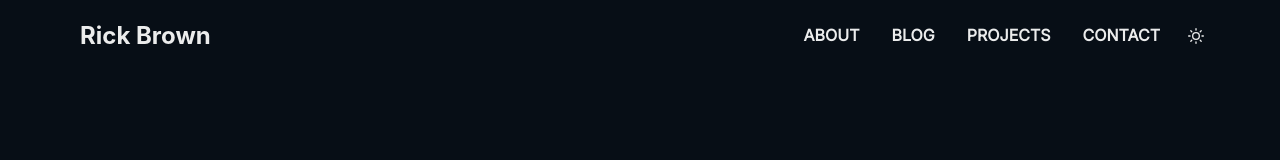
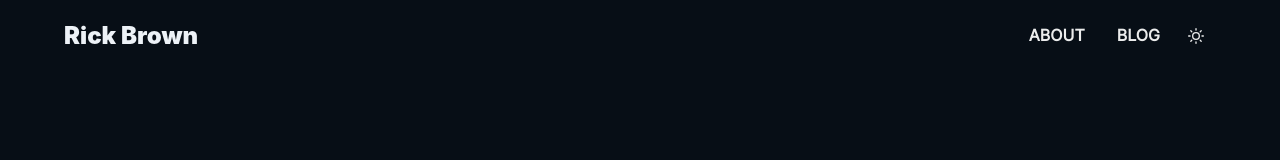
Before and after one commit to RickBr0wn/portfolio-website-2023, a Next.js app: page / in a window 1280 px wide. Shown: the top 160 px of the page. Built offline with nearby package versions, Linux system fonts and the light colour scheme.

Commit message:
adds navbar

```diff
--- a/components/Navbar.tsx
+++ b/components/Navbar.tsx
@@ -14,9 +14,11 @@ const Navbar: FC = (): JSX.Element => {
 		>
 			<Link href={'/'}>
 				<a>
-					<Button variant='ghost'>
-						<Heading fontSize={24}>Rick Brown</Heading>
-					</Button>
+					{/* <Button variant='ghost'> */}
+					<Heading fontSize={24} fontWeight={'black'}>
+						Rick Brown
+					</Heading>
+					{/* </Button> */}
 				</a>
 			</Link>
 			<Spacer />
@@ -32,16 +34,16 @@ const Navbar: FC = (): JSX.Element => {
 						<Button variant='ghost'>BLOG</Button>
 					</a>
 				</Link>
-				<Link href={'/projects'}>
+				{/* <Link href={'/projects'}>
 					<a>
 						<Button variant='ghost'>PROJECTS</Button>
 					</a>
-				</Link>
-				<Link href={'/contact'}>
+				</Link> */}
+				{/* <Link href={'/contact'}>
 					<a>
 						<Button variant='ghost'>CONTACT</Button>
 					</a>
-				</Link>
+				</Link> */}
 				<ToggleLightDark />
 			</Flex>
 		</Flex>
```
